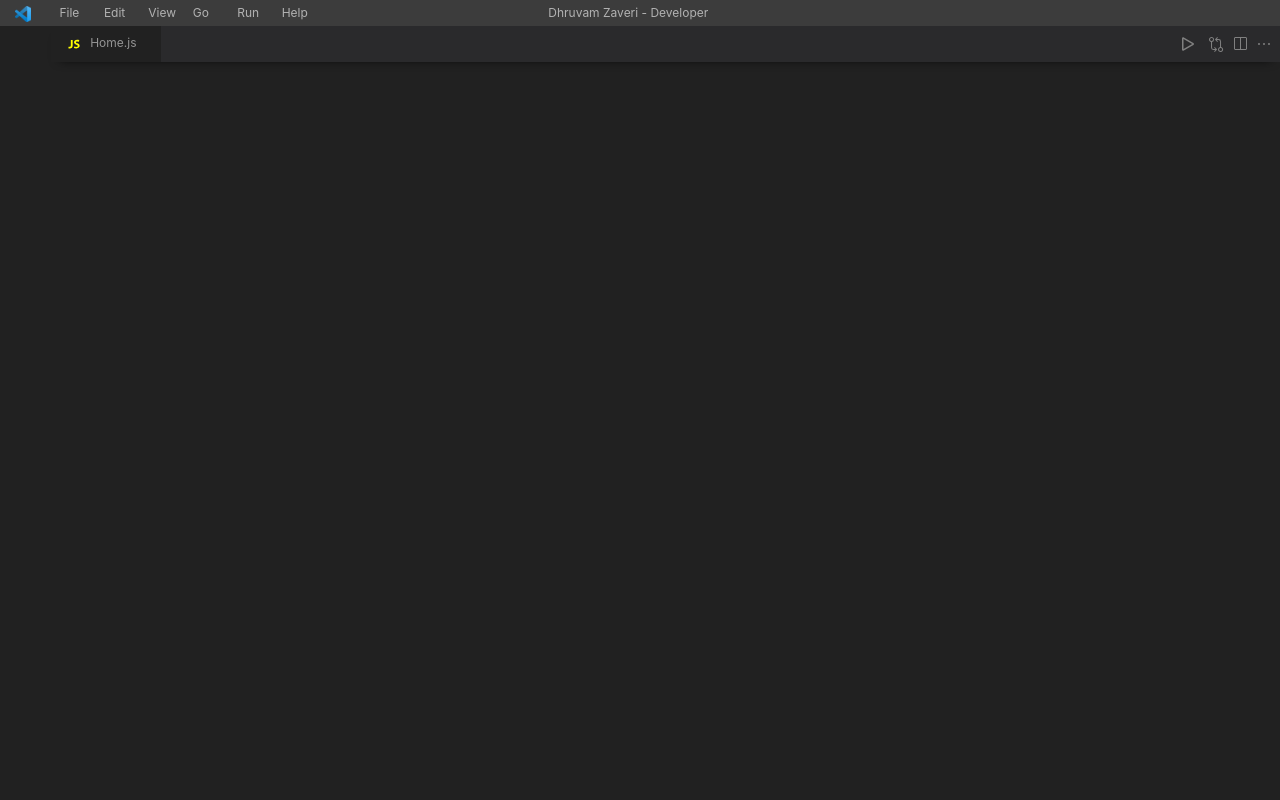
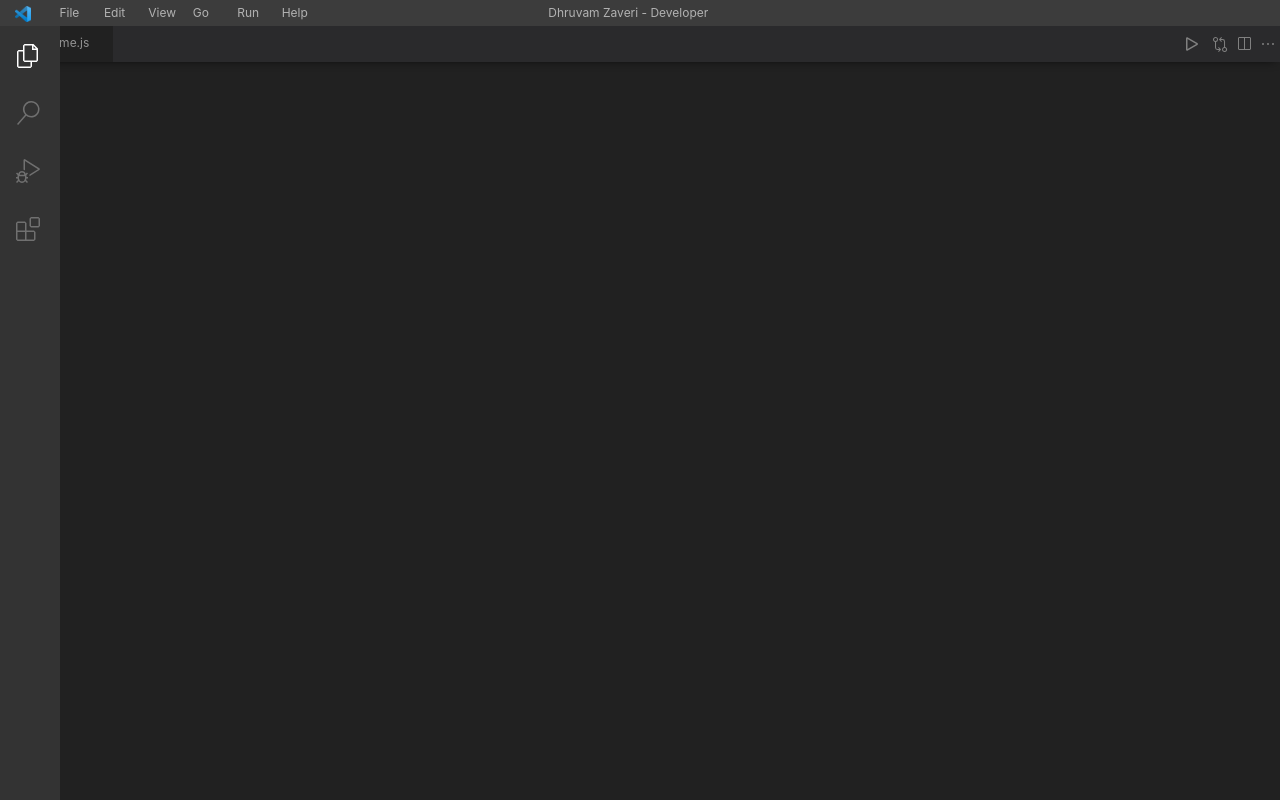
Before and after one commit to dhruvam-zaveri/vs-code-portfolio, a React (Create React App) app in the folder frontend/: page / in a window 1280 px wide. Built offline with nearby package versions, Linux system fonts and the light colour scheme.

Commit message:
Done with the sideBar. Facing some issues with aligning TabBar and SideBar.

```diff
--- a/frontend/src/App.js
+++ b/frontend/src/App.js
@@ -1,12 +1,15 @@
 import React from "react";
+import { Row, Col } from "react-bootstrap";
 import Header from "./Components/Header.js";
 import TabBar from "./Components/TabBar.js";
+import SideBar from "./Components/SideBar.js";
 
 const App = () => {
   return (
     <>
       <Header />
       <TabBar />
+      <SideBar />
     </>
   );
 };
--- /dev/null
+++ b/frontend/src/Components/SideBar.js
@@ -0,0 +1,78 @@
+import React from "react";
+import { Container, Row, Col, Nav } from "react-bootstrap";
+
+export const SideBar = () => {
+  return (
+    <Nav
+      lg="auto"
+      className="flex-column"
+      style={{
+        height: "100vh",
+        background: "#333333",
+        color: "#707070",
+        width: "60px",
+        position: "fixed",
+        top: "26px",
+      }}
+    >
+      <Nav.Item className="pl-3 py-3" style={{ color: "#FFFFFF" }}>
+        <svg
+          stroke="currentColor"
+          fill="currentColor"
+          strokeWidth="0"
+          viewBox="0 0 24 24"
+          height="1.5em"
+          width="1.5em"
+          xmlns="http://www.w3.org/2000/svg"
+        >
+          <path d="M17.5 0h-9L7 1.5V6H2.5L1 7.5v15.07L2.5 24h12.07L16 22.57V18h4.7l1.3-1.43V4.5L17.5 0zm0 2.12l2.38 2.38H17.5V2.12zm-3 20.38h-12v-15H7v9.07L8.5 18h6v4.5zm6-6h-12v-15H16V6h4.5v10.5z"></path>
+        </svg>
+      </Nav.Item>
+      <Nav.Item className="pl-3 py-3">
+        <svg
+          stroke="currentColor"
+          fill="currentColor"
+          strokeWidth="0"
+          viewBox="0 0 24 24"
+          height="1.5em"
+          width="1.5em"
+          xmlns="http://www.w3.org/2000/svg"
+        >
+          <path d="M15.25 0a8.25 8.25 0 0 0-6.18 13.72L1 22.88l1.12 1 8.05-9.12A8.251 8.251 0 1 0 15.25.01V0zm0 15a6.75 6.75 0 1 1 0-13.5 6.75 6.75 0 0 1 0 13.5z"></path>
+        </svg>
+      </Nav.Item>
+      <Nav.Item className="pl-3 py-3">
+        <svg
+          stroke="currentColor"
+          fill="currentColor"
+          strokeWidth="0"
+          viewBox="0 0 24 24"
+          height="1.5em"
+          width="1.5em"
+          xmlns="http://www.w3.org/2000/svg"
+        >
+          <path d="M10.94 13.5l-1.32 1.32a3.73 3.73 0 0 0-7.24 0L1.06 13.5 0 14.56l1.72 1.72-.22.22V18H0v1.5h1.5v.08c.077.489.214.966.41 1.42L0 22.94 1.06 24l1.65-1.65A4.308 4.308 0 0 0 6 24a4.31 4.31 0 0 0 3.29-1.65L10.94 24 12 22.94 10.09 21c.198-.464.336-.951.41-1.45v-.1H12V18h-1.5v-1.5l-.22-.22L12 14.56l-1.06-1.06zM6 13.5a2.25 2.25 0 0 1 2.25 2.25h-4.5A2.25 2.25 0 0 1 6 13.5zm3 6a3.33 3.33 0 0 1-3 3 3.33 3.33 0 0 1-3-3v-2.25h6v2.25zm14.76-9.9v1.26L13.5 17.37V15.6l8.5-5.37L9 2v9.46a5.07 5.07 0 0 0-1.5-.72V.63L8.64 0l15.12 9.6z"></path>
+        </svg>
+      </Nav.Item>
+      <Nav.Item className="pl-3 py-3">
+        <svg
+          stroke="currentColor"
+          fill="currentColor"
+          strokeWidth="0"
+          viewBox="0 0 24 24"
+          height="1.5em"
+          width="1.5em"
+          xmlns="http://www.w3.org/2000/svg"
+        >
+          <path
+            fill-rule="evenodd"
+            clip-rule="evenodd"
+            d="M13.5 1.5L15 0h7.5L24 1.5V9l-1.5 1.5H15L13.5 9V1.5zm1.5 0V9h7.5V1.5H15zM0 15V6l1.5-1.5H9L10.5 6v7.5H18l1.5 1.5v7.5L18 24H1.5L0 22.5V15zm9-1.5V6H1.5v7.5H9zM9 15H1.5v7.5H9V15zm1.5 7.5H18V15h-7.5v7.5z"
+          ></path>
+        </svg>
+      </Nav.Item>
+    </Nav>
+  );
+};
+
+export default SideBar;
--- a/frontend/src/Components/TabBar.js
+++ b/frontend/src/Components/TabBar.js
@@ -23,9 +23,10 @@ export const TabBar = () => {
       style={{
         background: "#2A2A2C",
         color: "#808080",
-        width: "96vw",
-        margin: "0 4vw",
         boxShadow: "0 6px 11px -9px #000000",
+        position: "fixed",
+        top: "26px",
+        left: "4px",
       }}
       fluid
     >
```
